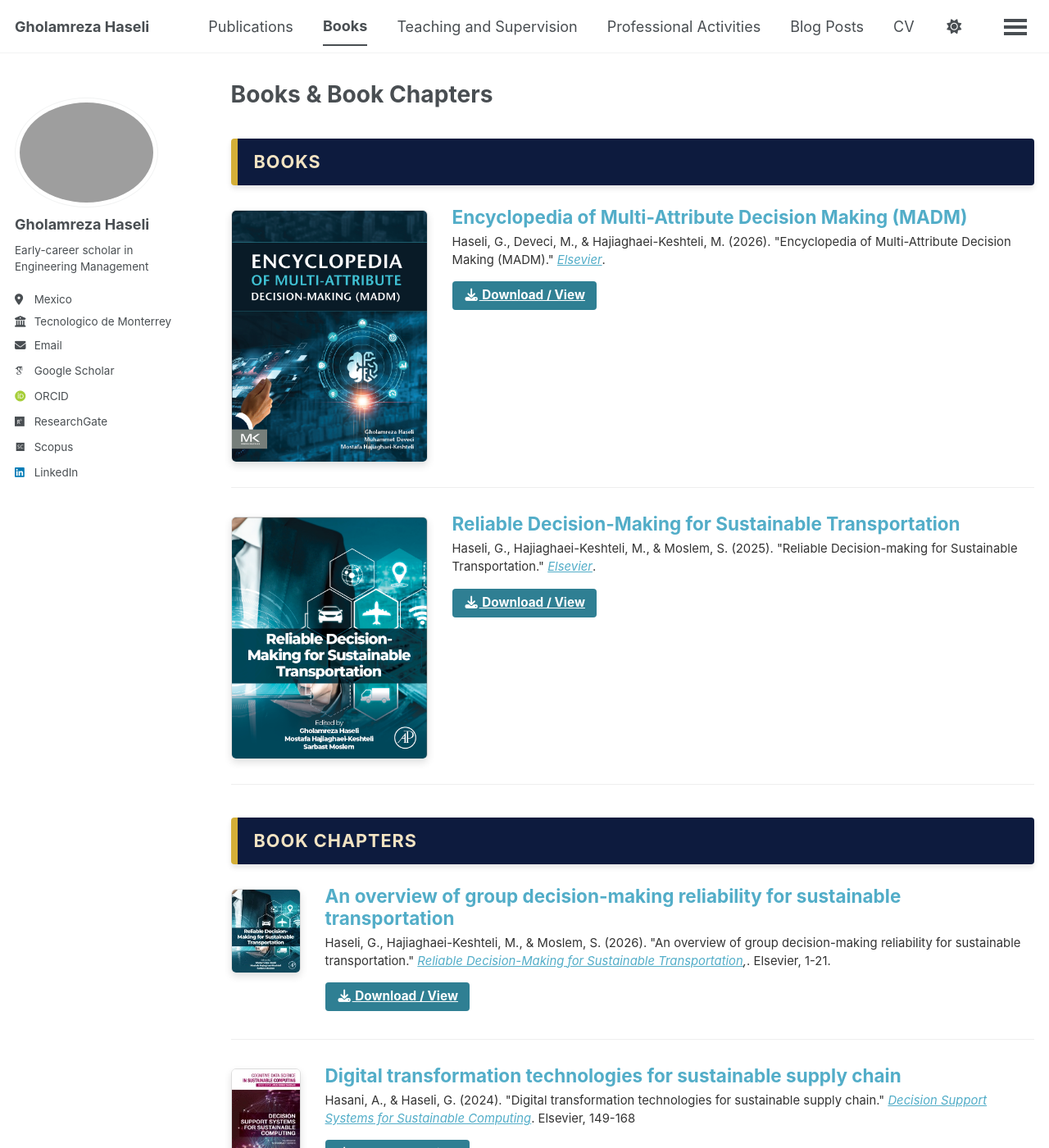
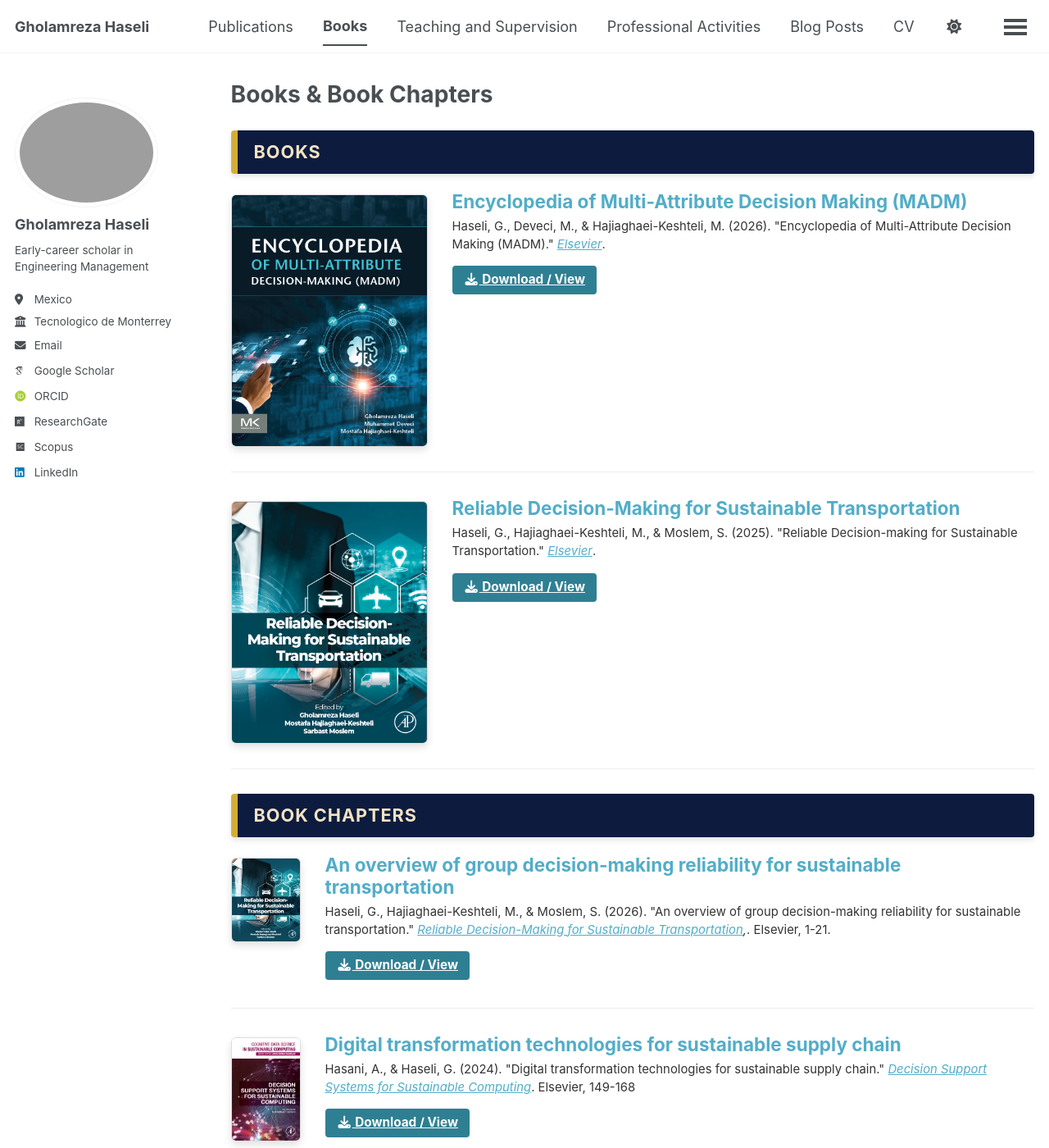
Before and after one commit to Gholamreza-Haseli/Gholamreza-Haseli.github.io, a Jekyll site: the page built from _pages/talks.html, in a window 1280 px wide and 1400 px high. Shown: the whole window at 82% size. Built offline with Jekyll 4.4.1, drawn with Linux system fonts in a browser that asks for light colours; some web fonts are replaced; a script bundle is joined from its source files by our own code; library files that are not in the unit come from our copies.

Commit message:
Update talks.html

```diff
--- a/_pages/talks.html
+++ b/_pages/talks.html
@@ -12,9 +12,9 @@ author_profile: true
   .poms-header {
     background-color: #0d1b3e;
     color: #f2e3c2;
-    padding: 12px 20px;
+    padding: 10px 20px;
     border-radius: 4px;
-    margin: 40px 0 25px 0;
+    margin: 30px 0 20px 0;
     border-left: 8px solid #d4af37;
     font-size: 1.2em;
     font-weight: bold;
```
